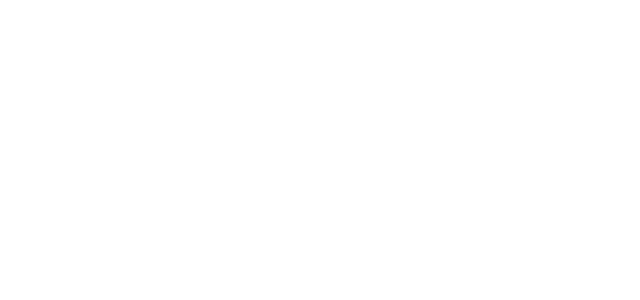
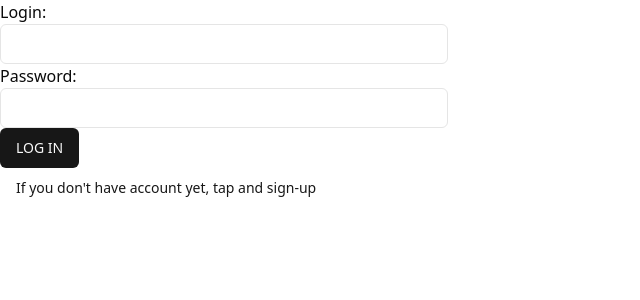
Before and after one commit to B1aho/playPortal, a React (Vite) app: page /signup in a window 1280 px wide. Before the commit this address had no page. Shown: the top 300 px of the page, without its empty margins (0-640 px from the left). Built offline with nearby package versions, Linux system fonts and the light colour scheme.

Commit message:
Add redux store for user info and restructure folders

```diff
--- a/src/App.tsx
+++ b/src/App.tsx
@@ -1,15 +1,12 @@
 import './App.css';
-import { AuthForm } from './components/AuthForm';
 import { AuthPage } from './pages/AuthPage';
 import { Routes, Route } from 'react-router-dom';
 
 function App() {
   return <div>
     <Routes>
-      <Route path='/auth' element={<AuthPage authT='none' />} >
-        <Route path='login' element={<AuthForm authStatus='login' />} />
-        <Route path='signup' element={<AuthForm authStatus='signup' />} />
-      </Route>
+      <Route path='login' element={<AuthPage />} />
+      <Route path='signup' element={<AuthPage />} />
     </Routes>
   </div>;
 }
--- /dev/null
+++ b/src/app/hooks.ts
@@ -0,0 +1,5 @@
+import { useDispatch, useSelector } from 'react-redux'
+import type { AppDispatch, RootState } from './store'
+
+export const useAppDispatch = useDispatch.withTypes<AppDispatch>()
+export const useAppSelector = useSelector.withTypes<RootState>()
--- /dev/null
+++ b/src/app/store.ts
@@ -0,0 +1,12 @@
+import { configureStore } from '@reduxjs/toolkit';
+import userReducer from '../features/user/userSlice';
+
+const store = configureStore({
+  reducer: {
+    user: userReducer,
+  },
+})
+
+export type RootState = ReturnType<typeof store.getState>
+export type AppDispatch = typeof store.dispatch
+export type AppStore = typeof store
--- a/src/components/AuthForm.tsx
+++ b/src/components/AuthForm.tsx
@@ -1,10 +1,9 @@
-import { Link } from "react-router-dom";
 import { AuthFormProps } from "./Auth.types";
 import { Button } from "./ui/button";
 import { Input } from "./ui/input";
 import { Label } from "@radix-ui/react-label";
 
-export function AuthForm({ authStatus, onSubmit }: AuthFormProps) {
+export function AuthForm({ authStatus, onChangeAuthType, onSubmt }: AuthFormProps) {
     return (
         <div className="max-w-md">
             <form>
@@ -12,15 +11,13 @@ export function AuthForm({ authStatus, onSubmit }: AuthFormProps) {
                 <Input id="login" />
                 <Label htmlFor="password">Password: </Label>
                 <Input id="password" />
-                {authStatus === 'signup' && <><Label htmlFor="conf-password">Confirm password: </Label>
-                    <Input id="conf-password" /></>}
-                <Button onClick={onSubmit} type="submit">{authStatus === 'signup' ? 'SIGN UP' : 'LOG IN'}</Button>
+                {authStatus === 'signup' && <><Label htmlFor="password">Confirm password: </Label>
+                    <Input id="password" /></>}
+                <Button onClick={onSubmt} type="submit">{authStatus === 'signup' ? 'SIGN UP' : 'LOG IN'}</Button>
             </form>
-            <Link to={(authStatus === 'signup' ? '/auth/login' : '/auth/signup')}>
-                <Button variant={"link"} onClick={onSubmit}>
-                    If you {authStatus === "signup" ? "have an account, tap and log-ip" : "don't have account yet, tap and sign-up"}
-                </Button>
-            </Link>
+            <Button variant={"link"} onClick={onChangeAuthType}>
+                If you {authStatus === "signup" ? "have an account, tap and log-ip" : "don't have account yet, tap and sign-up"}
+            </Button>
         </div>
     );
 }
--- /dev/null
+++ b/src/features/user/userSlice.ts
@@ -0,0 +1,33 @@
+import { createSlice, PayloadAction } from '@reduxjs/toolkit';
+import { RootState } from '@/app/store';
+
+interface UserState {
+  isAuthenticated: boolean
+  username: string;
+}
+
+const initialState: UserState = {
+  isAuthenticated: false,
+  username: '',
+}
+
+const userSlice = createSlice({
+  name: 'user',
+  initialState,
+  reducers: {
+    login: (state, action: PayloadAction<string>) => {
+      state.isAuthenticated = true
+      state.username = action.payload
+    },
+    logout: state => {
+      state.isAuthenticated = false
+      state.username = ''
+    },
+  },
+})
+
+export const { login, logout } = userSlice.actions
+export const selectIsAuthenticated = (state: RootState) => state.user.isAuthenticated
+export const selectUsername = (state: RootState) => state.user.username
+
+export default userSlice.reducer
--- a/src/pages/AuthPage.tsx
+++ b/src/pages/AuthPage.tsx
@@ -1,6 +1,6 @@
+import { AuthForm } from '@/components/AuthForm';
 import { useState } from 'react';
-import { AuthForm } from '@/components/AuthForm';
-import { Outlet } from 'react-router-dom';
+import { useLocation } from 'react-router-dom';
 
 enum AuthStatus {
     login = 'login',
@@ -8,13 +8,11 @@ enum AuthStatus {
     none = 'none',
 }
 
-interface AuthPageProps {
-    authT: AuthType
-}
 export type AuthType = keyof typeof AuthStatus;
 
-export function AuthPage({ authT }: AuthPageProps) {
-    const [authType, setAuthType] = useState<AuthType>(authT);
+export function AuthPage() {
+    const location = useLocation();
+    const [authType, setAuthType] = useState<AuthType>();
 
     const changeAuthType = (): void => {
         authType === AuthStatus.login
@@ -28,8 +26,7 @@ export function AuthPage({ authT }: AuthPageProps) {
 
     return (
         <>
-            <Outlet context={{ onSubmit: submitAuthData }} />
-            {/* <AuthForm onSubmt={submitAuthData} authStatus={authType} onChangeAuthType={changeAuthType} /> */}
+            <AuthForm onSubmt={submitAuthData} authStatus={authType} onChangeAuthType={changeAuthType} />
         </>
     );
 }
```
